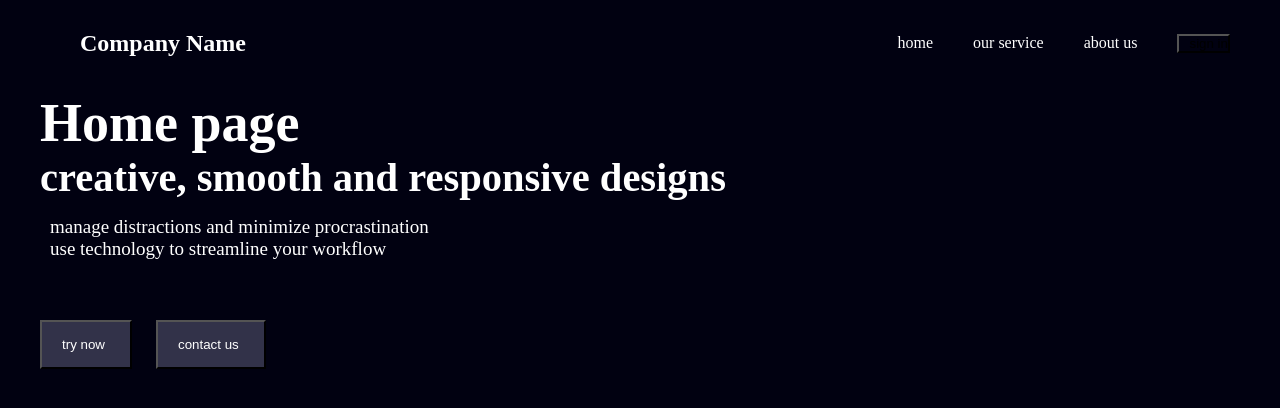
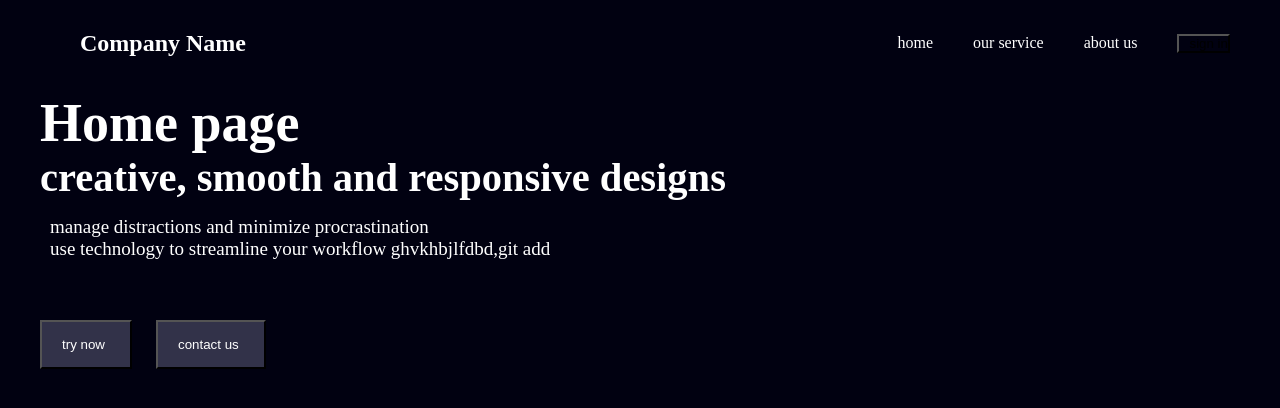
Before and after one commit to mary19samuel/testing, a plain HTML site: page index.html in a window 1280 px wide. Drawn offline with Linux system fonts and the light colour scheme.

Commit message:
added texts

```diff
--- a/index.html
+++ b/index.html
@@ -23,7 +23,7 @@
    </div>
    <div class="body2">
     manage distractions and minimize procrastination <pre></pre>
-        use technology to streamline your workflow
+        use technology to streamline your workflow ghvkhbjlfdbd,git add
    </div>
    <button class="button">try now</button> <button class="button">contact us</button>
 </button>
```
